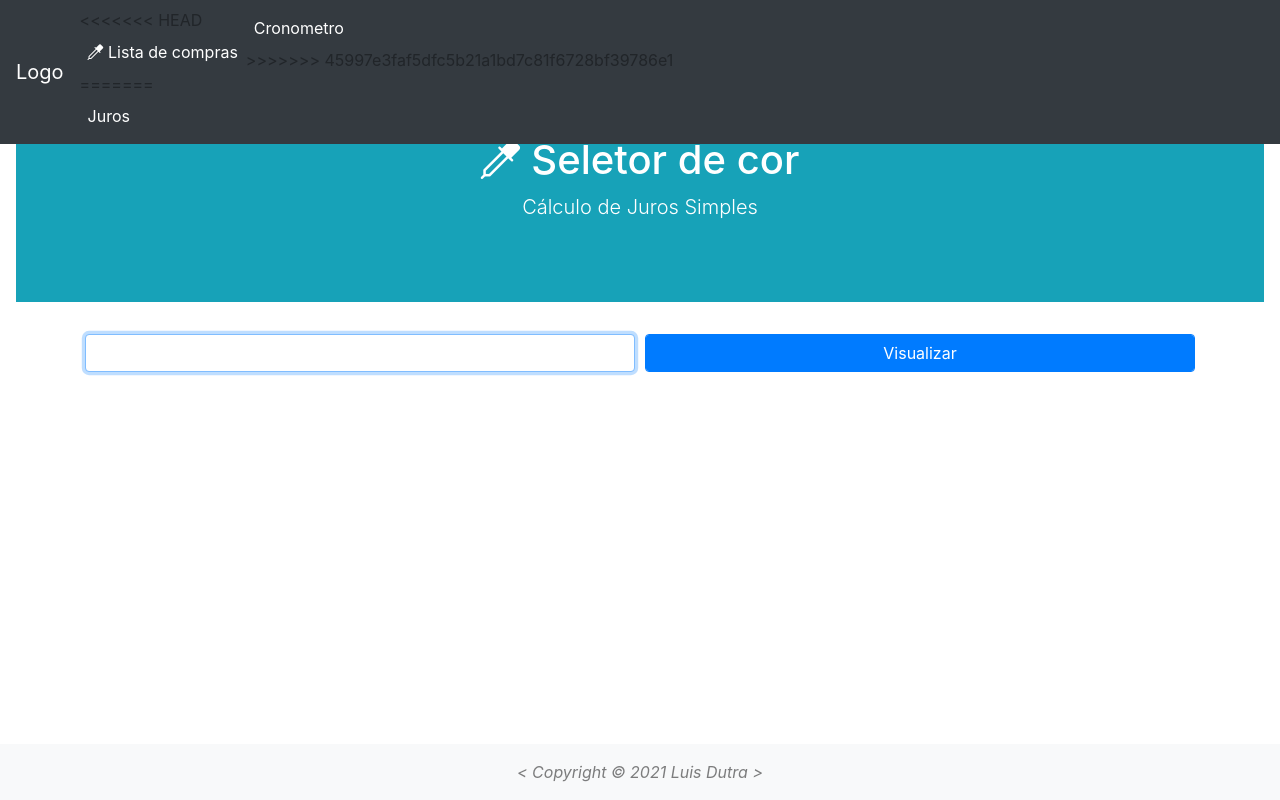
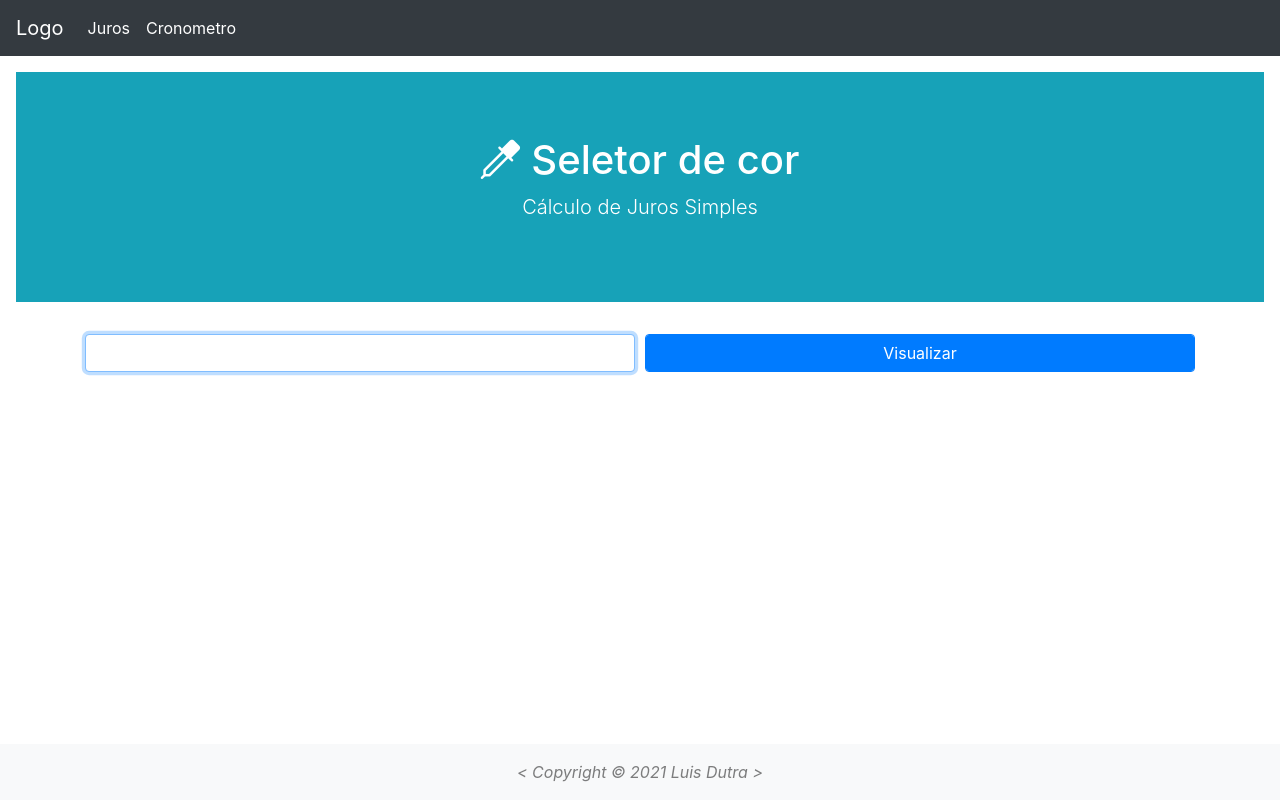
Before and after one commit to LuisProller/bootstap4-app, a website built with Parcel: page index.html in a window 1280 px wide. Built offline with nearby package versions, Linux system fonts and the light colour scheme; files whose address does not match are found by name.

Commit message:
alteracao menu index.html

```diff
--- a/index.html
+++ b/index.html
@@ -255,16 +255,11 @@
                 <div id="navbarPrincipal" class="collapse navbar-collapse">
                     <ul class="navbar-nav">
                         <li class="nav-item">
-<<<<<<< HEAD
-                            <a href="/listacompras.html" class="nav-link active">
-                                <i class="bi bi-eyedropper"></i> Lista de compras</a>
-=======
                             <a href="/index.html" class="nav-link active">
                                 <i class="bi"></i> Juros</a>
                         </li>
                         <li class="nav-item">
                             <a href="/cronometro.html" class="nav-link active">Cronometro</a>
->>>>>>> 45997e3faf5dfc5b21a1bd7c81f6728bf39786e1
                         </li>
 
                     </ul>
```
